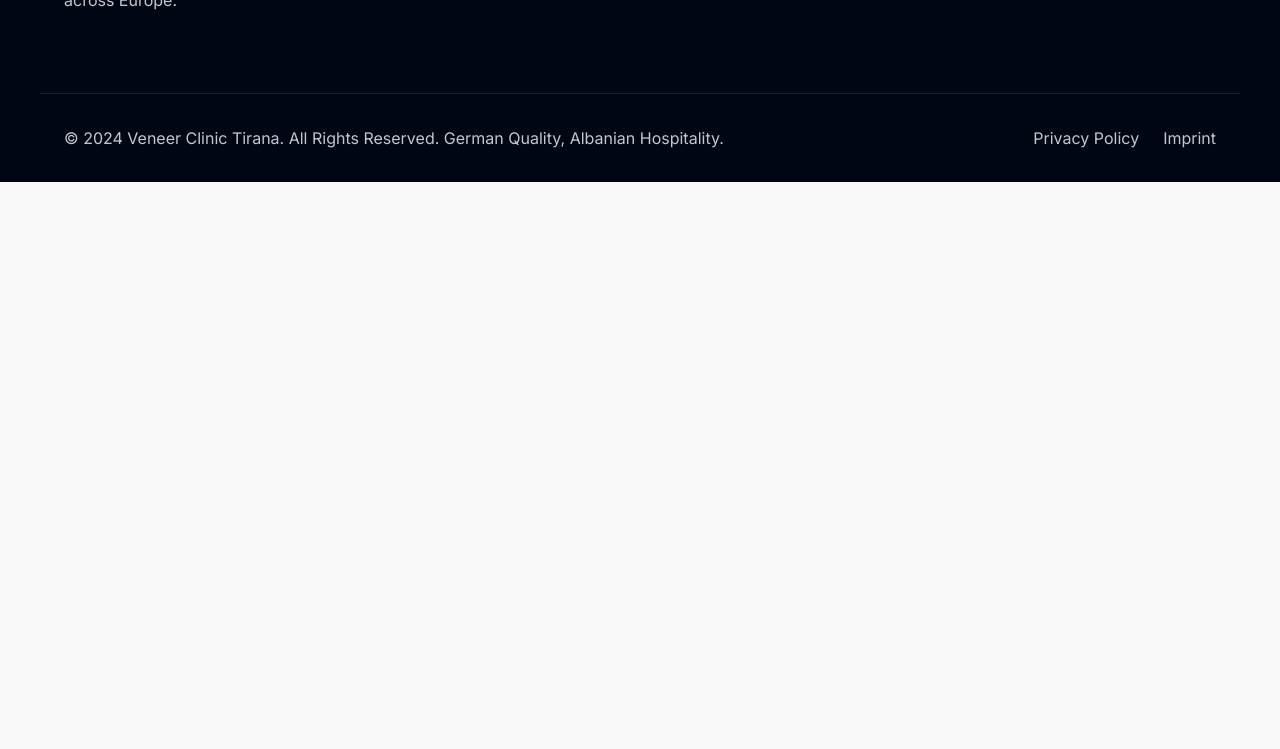
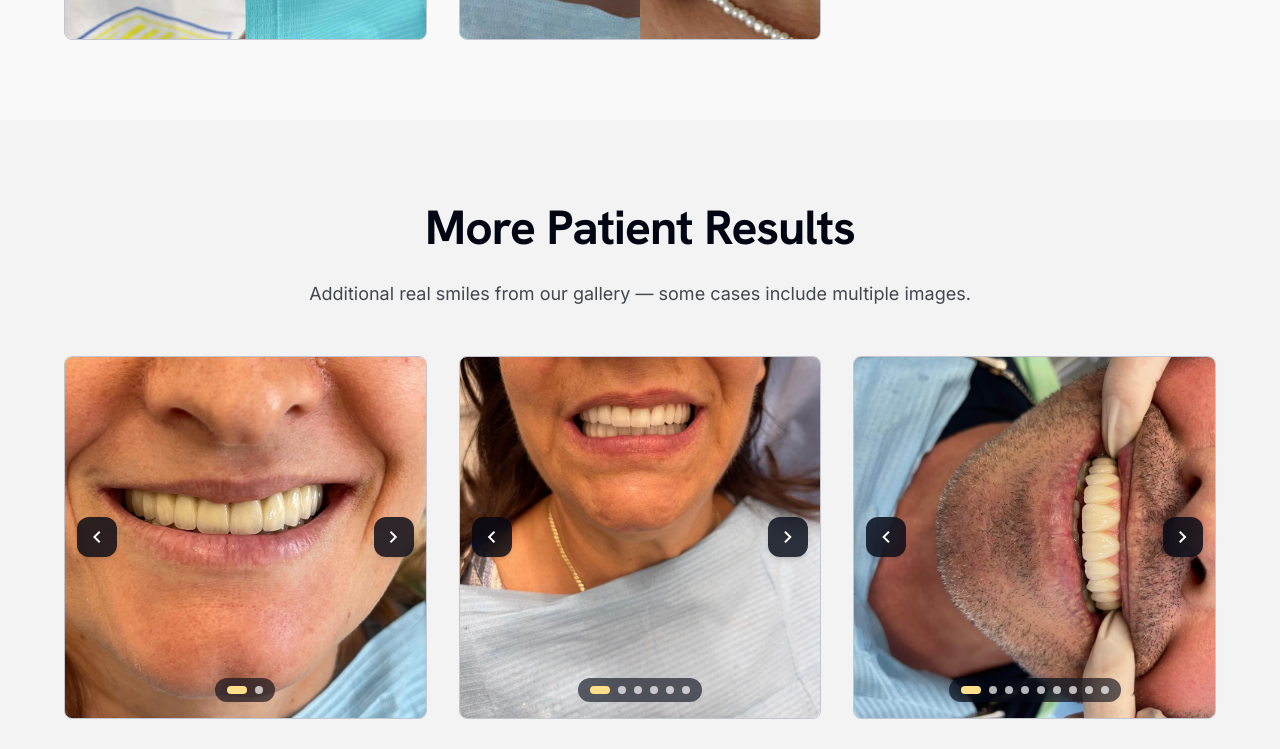
Before and after one commit to kejnidema/dt, a React (Vite) app in the folder frontend/: page /veneers/gallery in a window 1280 px wide. Shown: the part 1540-2289 px from the top of the page. Before the commit the page ends 1722 px from the top, so only its background shows below. Built offline with nearby package versions, Linux system fonts and the light colour scheme.

Commit message:
edited images

```diff
--- /dev/null
+++ b/frontend/src/components/ScrollingGallery.tsx
@@ -0,0 +1,131 @@
+import { useMemo, useState } from "react";
+
+interface ScrollingGalleryProps {
+  groups: string[][];
+  title?: string;
+  subtitle?: string;
+  variant?: "section" | "grid";
+}
+
+export default function ScrollingGallery({
+  groups,
+  title,
+  subtitle,
+  variant = "section",
+}: ScrollingGalleryProps) {
+  const cases = useMemo(
+    () => groups.filter((group) => group.length > 0),
+    [groups],
+  );
+  const [activeByCase, setActiveByCase] = useState<Record<number, number>>({});
+
+  const showImage = (caseIndex: number, direction: -1 | 1) => {
+    const imageCount = cases[caseIndex]?.length ?? 0;
+    if (imageCount <= 1) return;
+
+    setActiveByCase((prev) => {
+      const current = prev[caseIndex] ?? 0;
+      return {
+        ...prev,
+        [caseIndex]: (current + direction + imageCount) % imageCount,
+      };
+    });
+  };
+
+  if (cases.length === 0) return null;
+
+  const grid = (
+    <div className="grid grid-cols-1 md:grid-cols-2 lg:grid-cols-3 gap-8">
+      {cases.map((images, caseIndex) => {
+        const activeIndex = activeByCase[caseIndex] ?? 0;
+        const activeImage = images[activeIndex] ?? images[0];
+        const hasMultipleImages = images.length > 1;
+
+        return (
+          <article
+            key={caseIndex}
+            className="bg-white border border-outline-variant rounded-xl overflow-hidden hover:shadow-xl transition-all group"
+          >
+            <div className="relative aspect-square bg-surface-container overflow-hidden">
+              <img
+                src={activeImage}
+                alt={`Patient result ${caseIndex + 1}`}
+                className="w-full h-full object-cover group-hover:scale-105 transition-transform duration-500"
+              />
+
+              {hasMultipleImages && (
+                <>
+                  <button
+                    type="button"
+                    onClick={() => showImage(caseIndex, -1)}
+                    className="absolute left-3 top-1/2 -translate-y-1/2 w-10 h-10 rounded-full bg-primary/80 text-on-primary backdrop-blur-md flex items-center justify-center hover:bg-primary transition-colors shadow-md"
+                    aria-label="Previous image"
+                  >
+                    <span className="material-symbols-outlined">
+                      chevron_left
+                    </span>
+                  </button>
+                  <button
+                    type="button"
+                    onClick={() => showImage(caseIndex, 1)}
+                    className="absolute right-3 top-1/2 -translate-y-1/2 w-10 h-10 rounded-full bg-primary/80 text-on-primary backdrop-blur-md flex items-center justify-center hover:bg-primary transition-colors shadow-md"
+                    aria-label="Next image"
+                  >
+                    <span className="material-symbols-outlined">
+                      chevron_right
+                    </span>
+                  </button>
+
+                  <div className="absolute bottom-4 left-1/2 -translate-x-1/2 flex gap-2 bg-primary/60 backdrop-blur-md rounded-full px-3 py-2">
+                    {images.map((_, imageIndex) => (
+                      <button
+                        key={imageIndex}
+                        type="button"
+                        onClick={() =>
+                          setActiveByCase((prev) => ({
+                            ...prev,
+                            [caseIndex]: imageIndex,
+                          }))
+                        }
+                        className={`w-2 h-2 rounded-full transition-all ${
+                          activeIndex === imageIndex
+                            ? "bg-secondary-fixed w-5"
+                            : "bg-white/70"
+                        }`}
+                        aria-label={`Show image ${imageIndex + 1}`}
+                      />
+                    ))}
+                  </div>
+                </>
+              )}
+            </div>
+          </article>
+        );
+      })}
+    </div>
+  );
+
+  if (variant === "grid") return grid;
+
+  return (
+    <section className="py-section-padding bg-surface-container-low">
+      <div className="max-w-[1200px] mx-auto px-gutter">
+        {(title || subtitle) && (
+          <div className="text-center mb-12">
+            {title && (
+              <h2 className="font-display-lg text-display-lg text-primary mb-6">
+                {title}
+              </h2>
+            )}
+            {subtitle && (
+              <p className="font-body-lg text-body-lg text-on-surface-variant max-w-2xl mx-auto">
+                {subtitle}
+              </p>
+            )}
+          </div>
+        )}
+        {grid}
+      </div>
+    </section>
+  );
+}
--- a/frontend/src/lib/images.ts
+++ b/frontend/src/lib/images.ts
@@ -37,7 +37,7 @@ export const images = {
       after: [patient('after0.jpg'), patient('after0.jpg')],
     },
     {
-      before: [patient('before20.jpeg')],
+      before: [patient('before20.jpeg'), patient('before21.jpeg')],
       after: [
         patient('after21.jpeg'),
         patient('after22.jpeg'),
@@ -92,7 +92,7 @@ export const images = {
       patient('smile34.jpeg'),
     ],
     [patient('smile4.jpeg')],
-    [patient('smile5.jpeg'), patient('smile50.jpeg')],
+    [patient('smile5.jpeg')],
     [patient('smile6.jpeg')],
     [patient('smile8.jpeg')],
     [patient('smile9.jpeg')],
--- a/frontend/src/pages/GalleryPage.tsx
+++ b/frontend/src/pages/GalleryPage.tsx
@@ -1,71 +1,89 @@
-import { useI18n } from '@/lib/i18n';
-import BeforeAfterSlider from '@/components/BeforeAfterSlider';
-import { images } from '@/lib/images';
+import { useI18n } from "@/lib/i18n";
+import BeforeAfterSlider from "@/components/BeforeAfterSlider";
+import ScrollingGallery from "@/components/ScrollingGallery";
+import { images } from "@/lib/images";
 
 export default function GalleryPage() {
   const { lang } = useI18n();
 
   const t = {
     de: {
-      headline: 'Vorher & Nachher',
+      headline: "Vorher & Nachher",
       subtitle:
-        'Echte Ergebnisse unserer Patienten. Jedes Lächeln erzählt eine Geschichte.',
-      filterAll: 'Alle',
-      filterEMax: 'E-Max',
-      filterZirconia: 'Zirkonia',
-      teeth: 'Zähne',
-      days: 'Tage in Tirana',
-      savings: 'Ersparnis vs DE',
+        "Echte Ergebnisse unserer Patienten. Jedes Lächeln erzählt eine Geschichte.",
+      filterAll: "Alle",
+      filterEMax: "E-Max",
+      filterZirconia: "Zirkonia",
+      teeth: "Zähne",
+      days: "Tage in Tirana",
+      savings: "Ersparnis vs DE",
+      resultsTitle: "Weitere Patientenergebnisse",
+      resultsSubtitle:
+        "Zusätzliche echte Lächeln aus unserer Galerie — einige Fälle enthalten mehrere Bilder.",
     },
     en: {
-      headline: 'Before & After',
-      subtitle: 'Real results from our patients. Every smile tells a story.',
-      filterAll: 'All',
-      filterEMax: 'E-Max',
-      filterZirconia: 'Zirconia',
-      teeth: 'Teeth',
-      days: 'Days in Tirana',
-      savings: 'Savings vs DE',
+      headline: "Before & After",
+      subtitle: "Real results from our patients. Every smile tells a story.",
+      filterAll: "All",
+      filterEMax: "E-Max",
+      filterZirconia: "Zirconia",
+      teeth: "Teeth",
+      days: "Days in Tirana",
+      savings: "Savings vs DE",
+      resultsTitle: "More Patient Results",
+      resultsSubtitle:
+        "Additional real smiles from our gallery — some cases include multiple images.",
     },
-  }[lang === 'de' ? 'de' : 'en'];
-
+  }[lang === "de" ? "de" : "en"];
 
   return (
     <>
       {/* Header */}
-      <section className='py-section-padding bg-surface'>
-        <div className='max-w-[1200px] mx-auto px-gutter text-center'>
-          <h1 className='font-display-lg text-display-lg text-primary mb-6'>
+      <section className="py-section-padding bg-surface">
+        <div className="max-w-[1200px] mx-auto px-gutter text-center">
+          <h1 className="font-display-lg text-display-lg text-primary mb-6">
             {t.headline}
           </h1>
-          <p className='font-body-lg text-body-lg text-on-surface-variant max-w-2xl mx-auto'>
+          <p className="font-body-lg text-body-lg text-on-surface-variant max-w-2xl mx-auto">
             {t.subtitle}
           </p>
         </div>
       </section>
 
-      {/* Gallery Grid */}
-      <section className='py-section-padding'>
-        <div className='max-w-[1200px] mx-auto px-gutter'>
-          <div className='grid grid-cols-1 md:grid-cols-2 lg:grid-cols-3 gap-8'>
+      {/* Before/After Gallery Grid */}
+      <section className="py-section-padding bg-surface">
+        <div className="max-w-[1200px] mx-auto px-gutter">
+          <div className="grid grid-cols-1 md:grid-cols-2 lg:grid-cols-3 gap-8">
             {images.beforeAfter.map((caseItem, i) => {
-
               return (
                 <div
                   key={i}
-                  className='bg-white border border-outline-variant rounded-xl overflow-hidden hover:shadow-xl transition-all'
+                  className="bg-white border border-outline-variant rounded-xl overflow-hidden hover:shadow-xl transition-all"
                 >
                   <BeforeAfterSlider
-                    beforeImage={caseItem.before[0] ?? ''}
-                    afterImage={caseItem.after[1] ?? caseItem.after[0] ?? ''}
-                    aspectRatio='square'
+                    beforeImage={caseItem.before[0] ?? ""}
+                    afterImage={caseItem.after[1] ?? caseItem.after[0] ?? ""}
+                    aspectRatio="square"
                   />
                 </div>
               );
             })}
           </div>
+
+          <div className="mt-8">
+            <ScrollingGallery
+              groups={images.beforeAfterEdited.map((image) => [image])}
+              variant="grid"
+            />
+          </div>
         </div>
       </section>
+
+      <ScrollingGallery
+        groups={images.results}
+        title={t.resultsTitle}
+        subtitle={t.resultsSubtitle}
+      />
     </>
   );
 }
```
Also changed, not shown: frontend/public/images/patients/before21.jpeg (renamed from frontend/public/images/patients/smile50.jpeg).
